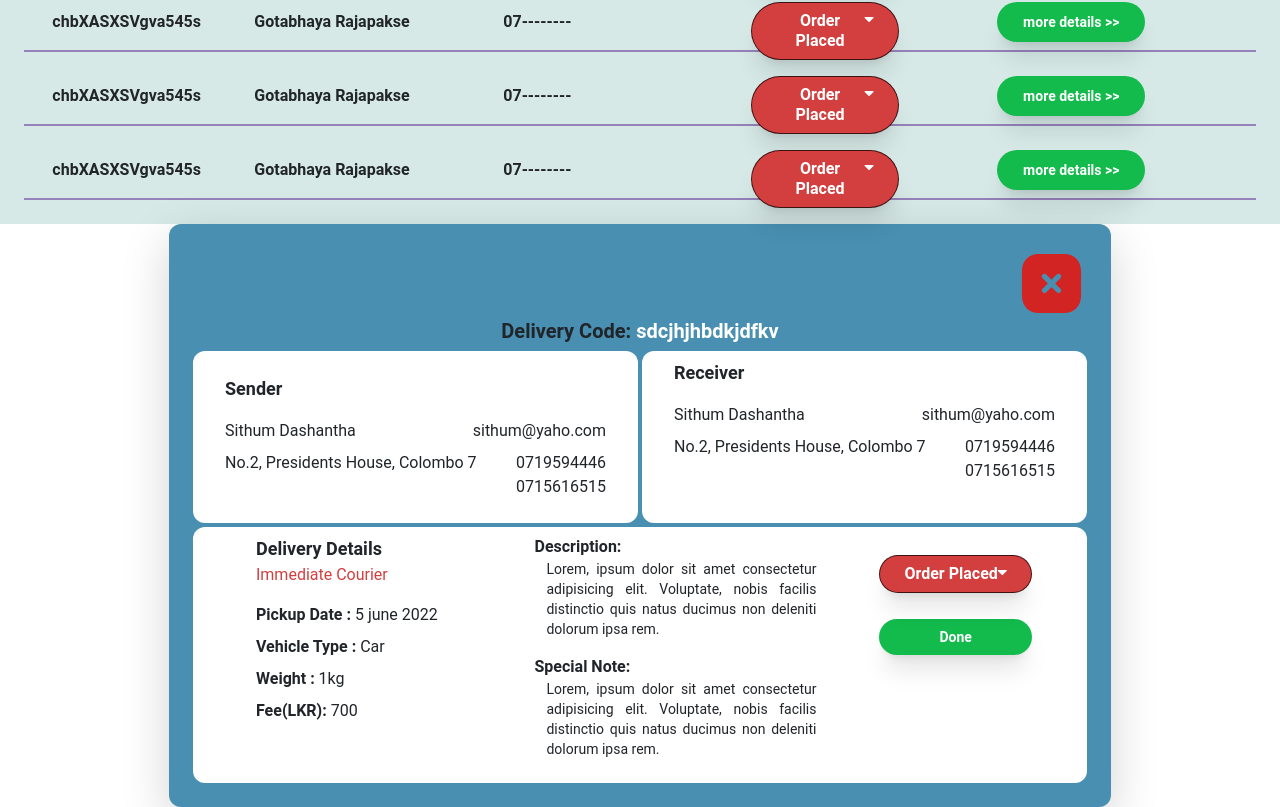
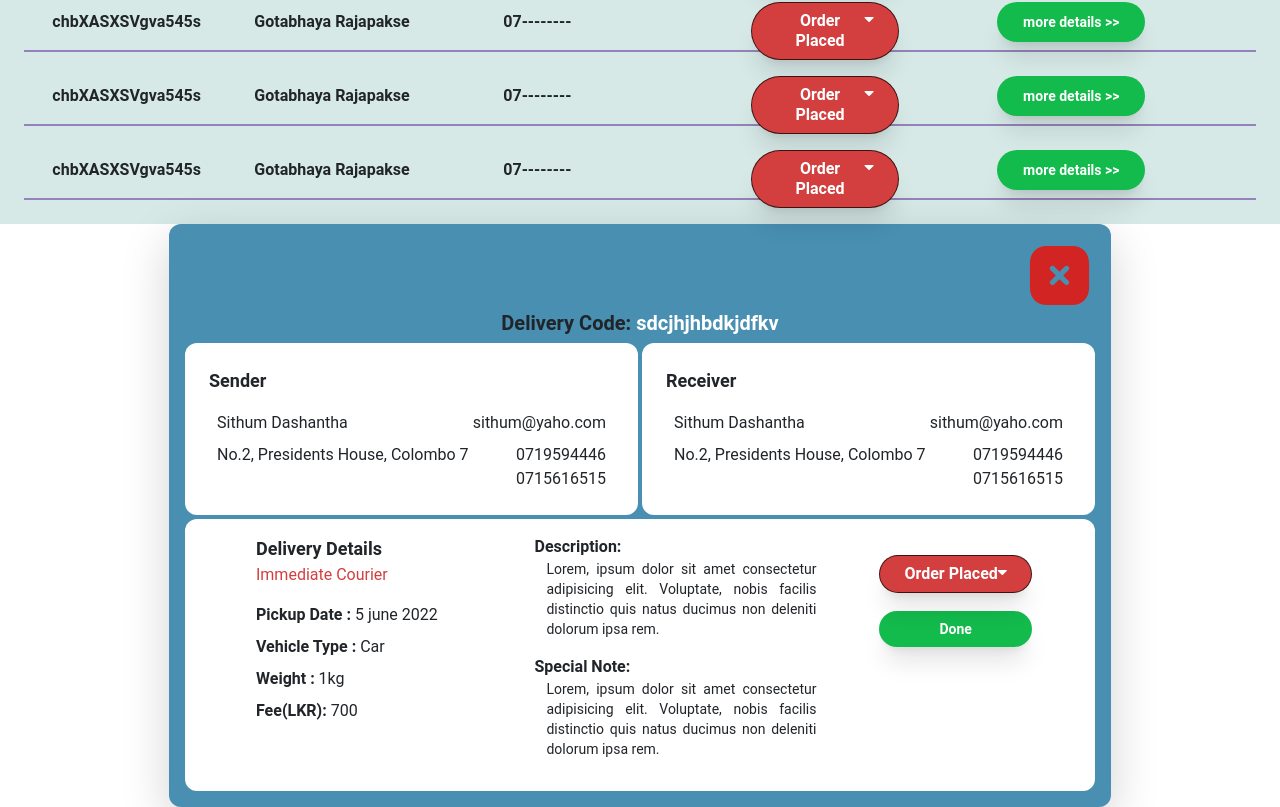
Before and after one commit to kumesh1997/Admin-Panal, a React (Create React App) app: page / in a window 1280 px wide. Shown: the part 824-1631 px from the top of the page. Built offline with nearby package versions, Linux system fonts and the light colour scheme.

Commit message:
Responsive issue completed

```diff
--- a/src/Components/LandingPage/Landing.jsx
+++ b/src/Components/LandingPage/Landing.jsx
@@ -46,7 +46,7 @@ export const Landing=()=>{
 
 
                 {openModal && <div id="modal" className="modalBackground w-full h-auto bg-modal_bg_gray xl:flex xl:justify-center lg:flex lg:justify-center sm:block align-middle ">
-                        <div className="modalContainer rounded-xl bg-modal_blue shadow-lg flex flex-col p-6 lg:w-3/4 lg:h-3/4 xl:w-3/4 xl:h-3/4 sm:w-full">
+                        <div className="modalContainer rounded-xl bg-modal_blue shadow-lg flex flex-col p-3 lg:w-3/4 lg:h-3/4 xl:w-3/4 xl:h-3/4 sm:w-full">
                             <div className=" flex justify-end"><ModalCloseButton ClickHandler={setOpenModal} /></div>
 
                         <div className="title text-center font-bold text-xl mb-2"><h1>Delivery Code: <span className=" text-white">sdcjhjhbdkjdfkv</span></h1></div>
@@ -54,8 +54,8 @@ export const Landing=()=>{
                         {/* Body */}
                         <div className="body xl:flex lg:flex sm:block gap-1 mb-1">
 
-                           <div className="w-3/6 bg-white rounded-xl p-2 py-4">
-                                <h1 className=" font-bold text-lg px-4">Sender</h1>
+                        <div className=" xl:w-3/6 lg:w-3/6 sm:w-full xl:mt-0 bg-white rounded-xl p-2 py-4">
+                            <h1 className=" font-bold text-lg px-3">Sender</h1>
                                 <div className="">
                                     <div className=" flex justify-between px-4 mt-3">
                                         <div>Sithum Dashantha</div>
@@ -64,7 +64,7 @@ export const Landing=()=>{
 
                                     <div className=" flex justify-between px-4 mt-2">
                                         <div>No.2, Presidents House, Colombo 7</div>
-                                        <div className="">
+                                        <div>
                                             <p>0719594446</p>
                                             <p>0715616515</p>
                                         </div>
@@ -72,8 +72,8 @@ export const Landing=()=>{
                                 </div>
                            </div>
 
-                           <div className=" w-3/6 bg-white rounded-xl p-2">
-                            <h1 className=" font-bold text-lg px-4">Receiver</h1>
+                           <div className=" xl:w-3/6 lg:w-3/6 sm:w-full xl:mt-0 bg-white rounded-xl p-2 py-4">
+                            <h1 className=" font-bold text-lg px-3">Receiver</h1>
                                 <div className="">
                                     <div className=" flex justify-between px-4 mt-3">
                                         <div>Sithum Dashantha</div>
@@ -93,11 +93,11 @@ export const Landing=()=>{
 
 
                         {/* Footer */}
-                        <div className="footer w-full h-auto bg-white rounded-xl xl:flex xl:justify-evenly lg:flex lg:justify-center sm:block" >
+                        <div className="footer w-full h-auto bg-white rounded-xl xl:flex xl:justify-evenly lg:flex lg:justify-center sm:block p-2 " >
 
-                            <div className=" w-1/4 text-left p-2">
+                            <div className=" xl:w-1/4 lg:w-1/4 sm:w-full text-left p-2">
                                 <h1 className=" font-bold text-lg inline-block">Delivery Details</h1>
-                                { immediateCourier &&<span className=" text-order_placed_red inline-block">Immediate Courier</span>}
+                                { immediateCourier &&<span className=" text-order_placed_red inline-block xl:pl-0 lg:pl-0 sm:pl-2">Immediate Courier</span>}
 
                                 <div className=" mt-3">
                                     <div className=" mb-2"><span className=" font-bold ">Pickup Date :</span> 5 june 2022</div>
@@ -110,7 +110,7 @@ export const Landing=()=>{
                             <div className=" p-2 xl:w-1/3 lg:w-1/3 sm:w-full">
                                 <div>
                                     <div className=" font-bold">Description:</div>
-                                    <div className=" pl-3 text-justify text-sm">Lorem, ipsum dolor sit amet
+                                    <div className="xl:pl-3 lg:pl-3 sm:pl-0  xl:pt-0 lg:pt-0 sm:pt-2 text-justify text-sm">Lorem, ipsum dolor sit amet
                                          consectetur adipisicing elit.
                                          Voluptate, nobis facilis distinctio
                                          quis natus ducimus non deleniti
@@ -120,7 +120,7 @@ export const Landing=()=>{
 
                                 <div className=" my-3">
                                     <div className=" font-bold">Special Note:</div>
-                                    <div className=" pl-3 text-justify text-sm">Lorem, ipsum dolor sit amet
+                                    <div className=" xl:pl-3 lg:pl-3 sm:pl-0  xl:pt-0 lg:pt-0 sm:pt-2 text-justify text-sm">Lorem, ipsum dolor sit amet
                                          consectetur adipisicing elit.
                                          Voluptate, nobis facilis distinctio
                                          quis natus ducimus non deleniti
@@ -129,12 +129,12 @@ export const Landing=()=>{
                                 </div>
                             </div>
 
-                            <div className=" lg:py-10 xl:py-7">
+                            <div className=" lg:py-10 xl:py-7 xl:w-auto lg:w-1/3 xl:p-0 lg:p-3 sm:p-0">
                                 <div className="delivery-card-content-buttons-dropdown">
                                     <Dropdown  selected={selected} setSelected={setSelected} extraCss={`shadow-xl lg:text-xs xl:text-sm bg-order_placed_red text-white font-bold lg:h-auto`}/>
                                 </div>
 
-                                <div className="delivery-card-content-buttons-seemore mt-4">
+                                <div className="delivery-card-content-buttons-seemore xl:mt-4 lg:mt-4 sm:mt-2">
                                     <StandartButton children={"Done"} extraTailwindClasses={"p-2 bg-see_more_green xl:h-auto lg:h-11 font-bold shadow-xl lg:text-xs xl:text-sm"} clickHandler={setOpenModal} />
                                 </div>
                             </div>
--- a/src/Components/navbar/Navbar.jsx
+++ b/src/Components/navbar/Navbar.jsx
@@ -20,7 +20,7 @@ export const Navbar=({
         <div className=' sm:mb-80 lg:mb-0 xl:mb-0' id='navbar'>
             <div className={click ? "main-container" : ""} onClick={() => Close()} />
                 <nav className="navbar" onClick={e => e.stopPropagation()}>
-                    <div className="nav-container flex justify-evenly">
+                    <div className="nav-container flex justify-evenly bg-white">
                         {/* Navbar Logo */}
                         <div className=" flex w-1/3 image-div">
                             <img src='img/Logo2.png' alt='Logo' className=' w-24'/>
```
